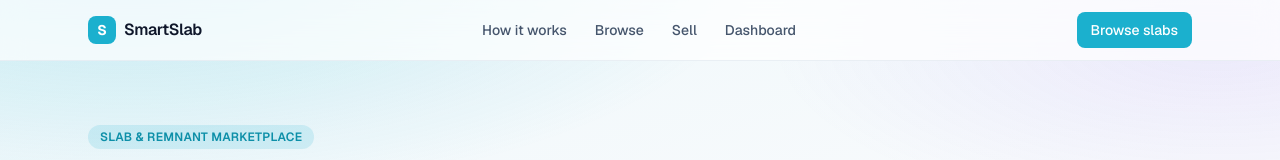
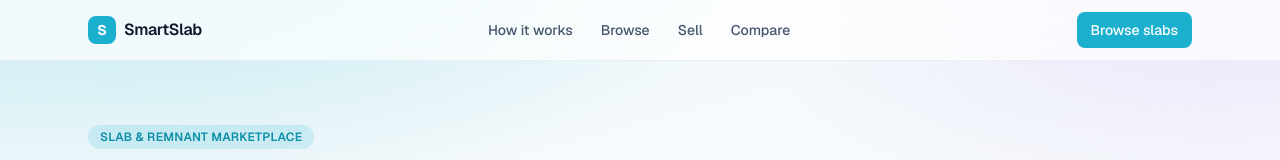
Before and after one commit to jcruzrivera/SmartSlab.app, a Next.js app: page / in a window 1280 px wide. Shown: the top 160 px of the page. Built offline with nearby package versions, Linux system fonts and the light colour scheme; no server answers; the database is empty.

Commit message:
fix: show Compare in main nav and keep Dashboard in auth slot when signed in
Replace the public desktop nav link with /compare; Dashboard remains in the header auth area for logged-in users only.

```diff
--- a/components/site/site-header.tsx
+++ b/components/site/site-header.tsx
@@ -53,10 +53,10 @@ export function SiteHeader({ authSlot }: { authSlot?: ReactNode }) {
             Sell
           </Link>
           <Link
-            href="/dashboard"
+            href="/compare"
             className="rounded-lg px-3 py-1.5 transition hover:bg-[#1bb0ce]/10 hover:text-[#0d8fa8]"
           >
-            Dashboard
+            Compare
           </Link>
         </nav>
 
```
